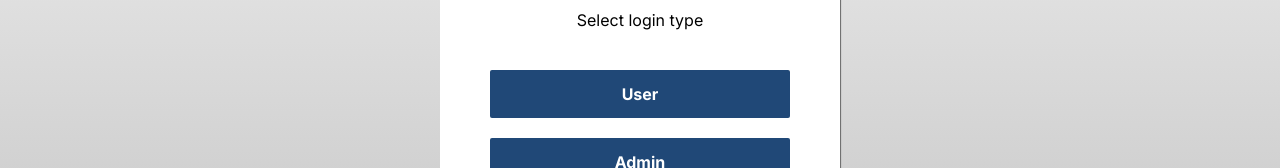
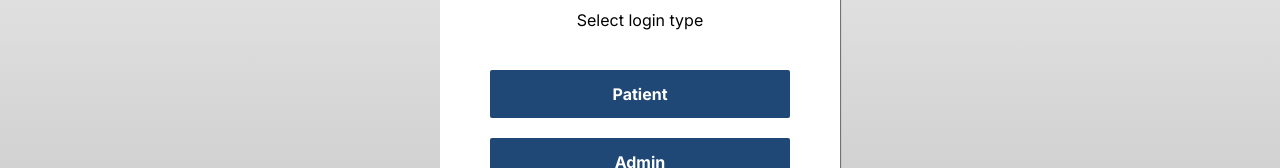
Before and after one commit to jghoshh/csi3140_a4, a React (Create React App) app in the folder frontend/: page / in a window 1280 px wide. Shown: the part 384-552 px from the top of the page. Built offline with nearby package versions, Linux system fonts and the light colour scheme.

Commit message:
update readme + rename user -> patient for login

```diff
--- a/frontend/src/pages/Login.js
+++ b/frontend/src/pages/Login.js
@@ -74,7 +74,7 @@ export function Login() {
                         <img src={mediq} />
                         <h2>Welcome!</h2>
                         <p>Select login type</p>
-                        <button type="button" onClick={() => setLoginType('user')}>User</button>
+                        <button type="button" onClick={() => setLoginType('user')}>Patient</button>
                         <button type="button" onClick={() => setLoginType('admin')}>Admin</button>
                     </div>
                 )}
@@ -82,7 +82,7 @@ export function Login() {
                 {loginType === 'user' && (
                     <div className="login" id="user_login">
                         <img src={mediq} />
-                        <h2>Welcome, User!</h2>
+                        <h2>Welcome, Patient!</h2>
                         <p>Please log in</p>
                         <input type="text" placeholder="User Code" id="user_code" onChange={e => setUserCode(e.target.value)} />
                         <button type="button" onClick={handleUserLogin}>Log In</button>
```
Also changed, not shown: 1 other file (tests, documents, lock files or other folders).
